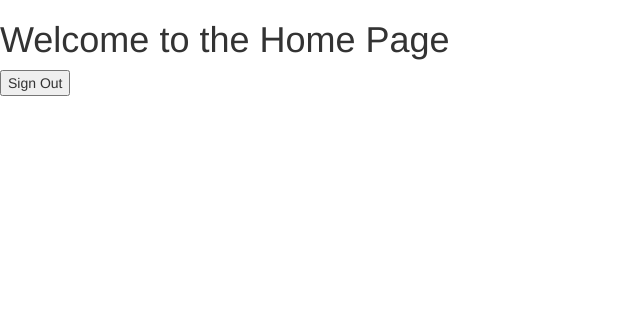
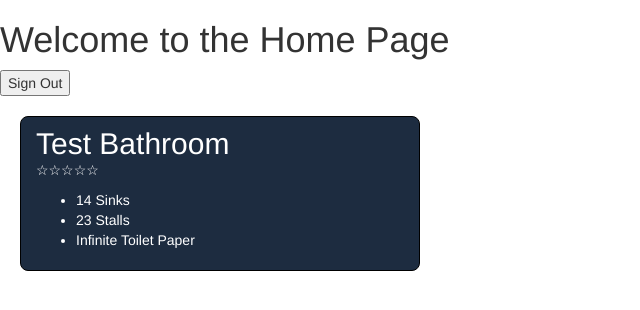
Before and after one commit to ERR-451/error451, a React (Create React App) app: page / in a window 1280 px wide. Both pictures are taken after a click on the button "Close". Shown: the top 310 px of the page, without its empty margins (0-640 px from the left). Built offline with nearby package versions, Linux system fonts and the light colour scheme; no server answers.

Commit message:
added placeholder content for bathroom boxes

```diff
--- a/src/Amenities.js
+++ b/src/Amenities.js
@@ -5,7 +5,14 @@ function Amenities(props) {
   // List of bathroom amenities
   // Will get amenities from db and return as <ul>
 
-  return null; // JSX content for your component
+  return (
+    // placeholder content
+    <ul className="amenities">
+      <li>14 Sinks</li>
+      <li>23 Stalls</li>
+      <li>Infinite Toilet Paper</li>
+    </ul>
+  ); // JSX content for your component
 }
 
 export default Amenities;
--- a/src/BathroomBox.js
+++ b/src/BathroomBox.js
@@ -1,9 +1,16 @@
 import React from "react";
+import Amenities from "./Amenities";
 
 function BathroomBox(props) {
   // Component logic, state, and methods go here
 
-  return null; // JSX content for your component
+  return (
+    <div className="bathroom-box">
+      <h2>Test Bathroom</h2>
+      <p>☆☆☆☆☆</p>
+      <Amenities />
+    </div>
+  );
 }
 
 export default BathroomBox;
--- a/src/Homepage.js
+++ b/src/Homepage.js
@@ -1,18 +1,21 @@
 import React from "react";
 import Login from "./Login";
+import BathroomBox from "./BathroomBox";
 
 function Homepage(props) {
   // Component logic, state, and methods go here
   // BathroomBoxes will be built using .map after getting response from Firebase
 
   return (
-    <div>
-      <h1>Welcome to the Home Page</h1>
-      <button onClick={props.handleSignOut}>Sign Out</button>
-      {/* Add your other homepage content here */}
-    </div>
+    <>
+      <div>
+        <h1>Welcome to the Home Page</h1>
+        <button onClick={props.handleSignOut}>Sign Out</button>
+        {/* Add your other homepage content here */}
+      </div>
+      <BathroomBox />
+    </>
   );
 }
 
-
 export default Homepage;
--- a/src/index.css
+++ b/src/index.css
@@ -0,0 +1,13 @@
+.bathroom-box {
+  border: 1px solid black;
+  background-color: rgb(29, 44, 64);
+  color: white;
+  width: 400px;
+  margin: 2rem;
+  padding: 1rem 1.5rem;
+  border-radius: 8px;
+}
+
+.bathroom-box h2 {
+  margin: auto;
+}
```
